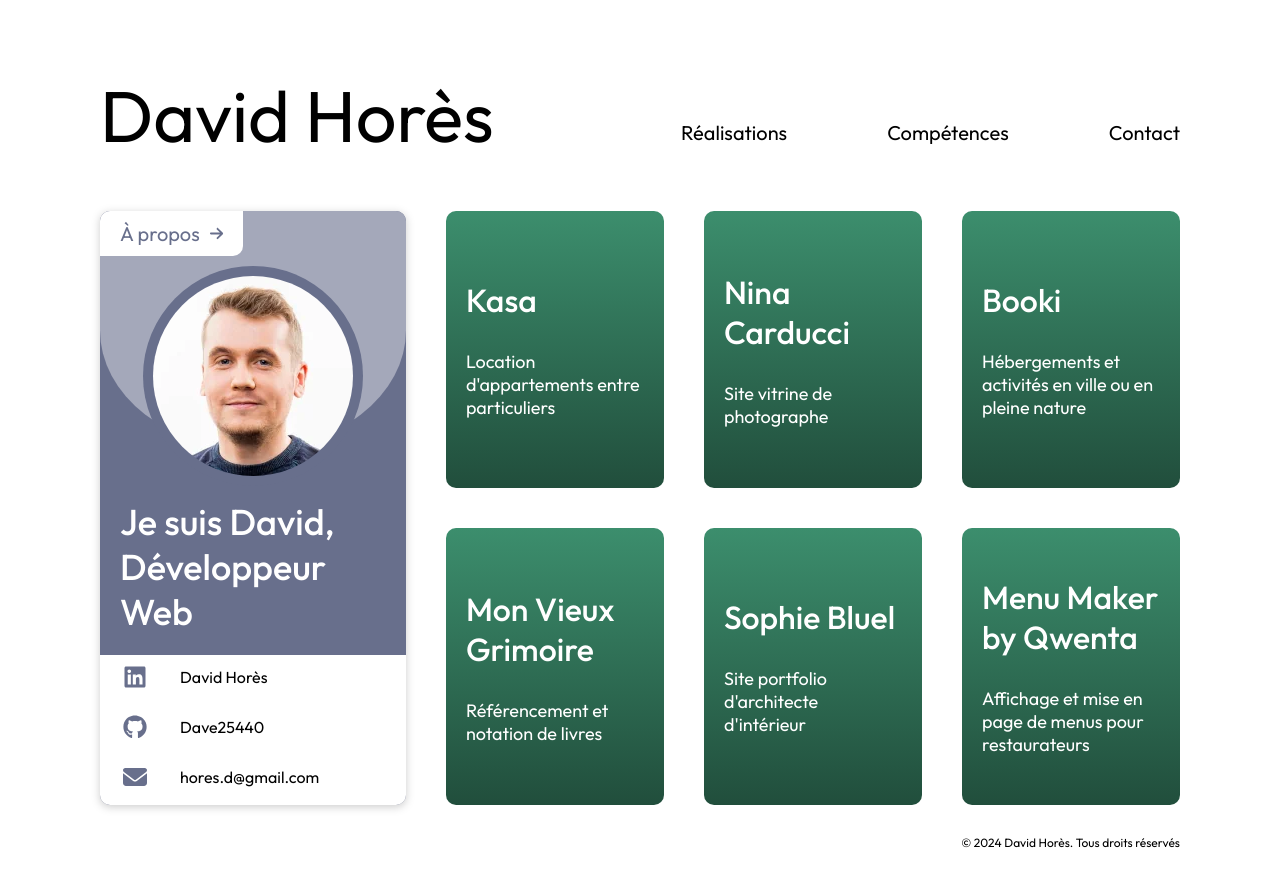
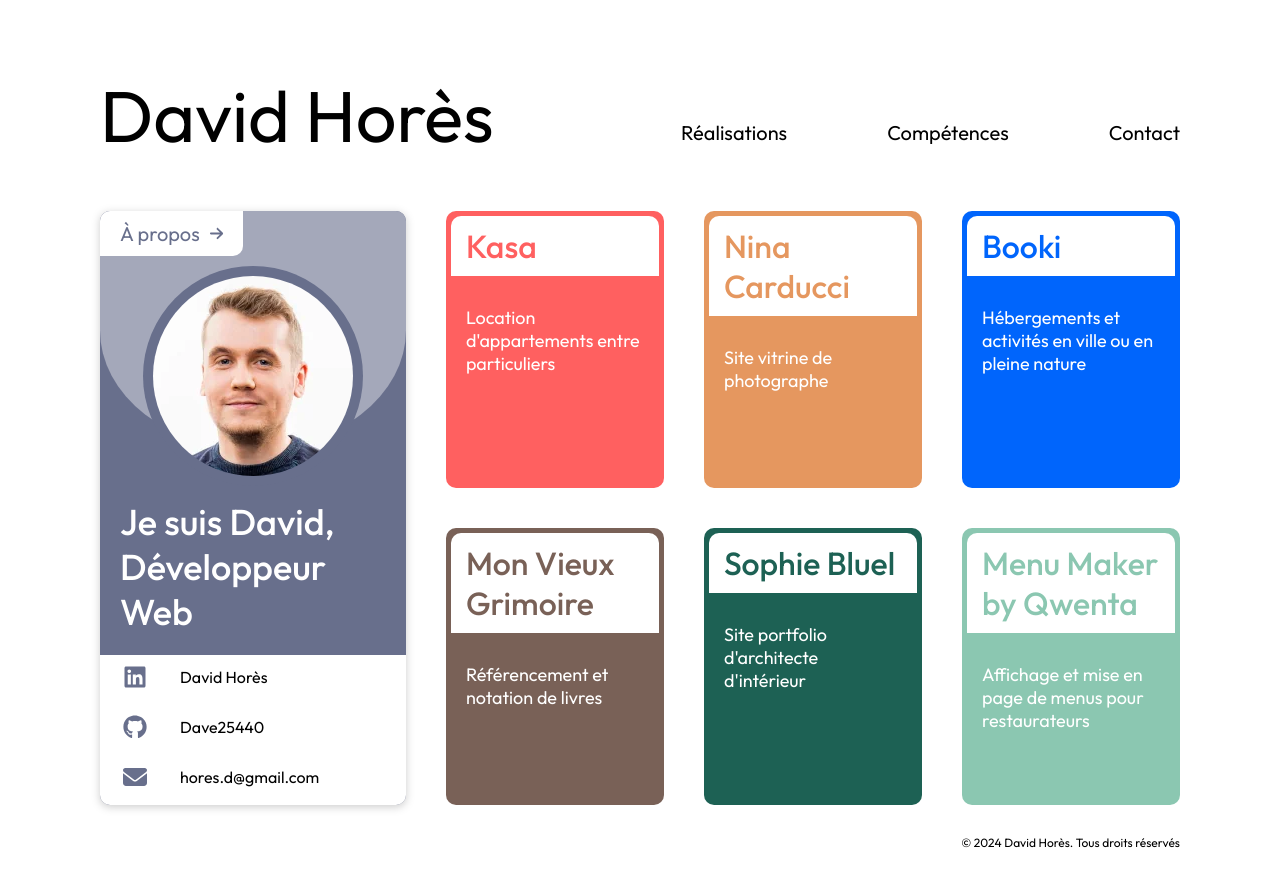
Before and after one commit to Dave25440/david-hores-portfolio, a React (Create React App) app: page /david-hores-portfolio/realisations in a window 1280 px wide. Shown: the top 886 px of the page. Built offline with nearby package versions, Linux system fonts and the light colour scheme.

Commit message:
Add background field to projects file, add background prop to Card and update Card style and Home

```diff
--- a/src/components/Card/Card.module.scss
+++ b/src/components/Card/Card.module.scss
@@ -3,21 +3,24 @@
 @use "../../styles/_variables";
 
 .card {
-    background: linear-gradient(#3c8e6d, #214e3c);
     animation: zoomIn 0.4s;
-    @include mixins.card-style(0 20px);
-    @include mixins.column-flexbox(center);
+    @include mixins.card-style(5px);
+    @include mixins.column-flexbox(space-between);
 
     &:hover {
         @include mixins.card-transition;
     }
 
     &__title {
-        @include mixins.text-style(variables.$color-background, 2rem, 500);
+        background-color: variables.$color-background;
+        border-radius: 10px 10px 0 0;
+        padding: 10px 15px;
+        @include mixins.text-style(variables.$color-content, 2rem, 500);
     }
 
     &__subtitle {
         margin-top: 30px;
+        padding: 0 15px;
         @include mixins.text-style(variables.$color-background, 1.125rem, 400);
     }
 }
--- a/src/components/Card/index.jsx
+++ b/src/components/Card/index.jsx
@@ -1,7 +1,7 @@
 import { Link } from "react-router-dom";
 import styles from "./Card.module.scss";
 
-const Card = ({ id, title, subtitle }) => {
+const Card = ({ id, background, title, subtitle }) => {
     return (
         <Link
             to={
@@ -10,9 +10,15 @@ const Card = ({ id, title, subtitle }) => {
                     : `/david-hores-portfolio/formation`
             }
             className={styles.card}
+            style={{ backgroundColor: background }}
         >
             <article>
-                <h3 className={styles.card__title}>{title}</h3>
+                <h3
+                    className={styles.card__title}
+                    style={{ color: background }}
+                >
+                    {title}
+                </h3>
                 <p className={styles.card__subtitle}>{subtitle}</p>
             </article>
         </Link>
--- a/src/data/projects.json
+++ b/src/data/projects.json
@@ -3,6 +3,8 @@
         "id": "p5-kasa",
         "title": "Kasa",
         "subtitle": "Location d'appartements entre particuliers",
+        "background": "#ff6060",
+        "logo": "Logo",
         "links": [
             {
                 "title": "Démo du site",
@@ -21,7 +23,6 @@
             }
         ],
         "summary": "Lorem ipsum dolor sit amet, consectetur adipiscing elit.",
-        "logo": "Logo",
         "description": "Lorem ipsum dolor sit amet, consectetur adipiscing elit.",
         "skills": [
             "Lorem ipsum dolor sit amet, consectetur adipiscing elit.",
@@ -34,6 +35,8 @@
         "id": "p4-nina-carducci",
         "title": "Nina Carducci",
         "subtitle": "Site vitrine de photographe",
+        "background": "#e5975f",
+        "logo": "Logo",
         "links": [
             {
                 "title": "Démo du site",
@@ -52,7 +55,6 @@
             }
         ],
         "summary": "Lorem ipsum dolor sit amet, consectetur adipiscing elit.",
-        "logo": "Logo",
         "description": "Lorem ipsum dolor sit amet, consectetur adipiscing elit.",
         "skills": [
             "Lorem ipsum dolor sit amet, consectetur adipiscing elit.",
@@ -65,6 +67,8 @@
         "id": "p2-booki",
         "title": "Booki",
         "subtitle": "Hébergements et activités en ville ou en pleine nature",
+        "background": "#0065fc",
+        "logo": "Logo",
         "links": [
             {
                 "title": "Démo du site",
@@ -83,7 +87,6 @@
             }
         ],
         "summary": "Lorem ipsum dolor sit amet, consectetur adipiscing elit.",
-        "logo": "Logo",
         "description": "Lorem ipsum dolor sit amet, consectetur adipiscing elit.",
         "skills": [
             "Lorem ipsum dolor sit amet, consectetur adipiscing elit.",
@@ -96,6 +99,8 @@
         "id": "p6-mon-vieux-grimoire",
         "title": "Mon Vieux Grimoire",
         "subtitle": "Référencement et notation de livres",
+        "background": "#796157",
+        "logo": "Logo",
         "links": [
             {
                 "title": "Dépôt du code source",
@@ -109,7 +114,6 @@
             }
         ],
         "summary": "Lorem ipsum dolor sit amet, consectetur adipiscing elit.",
-        "logo": "Logo",
         "description": "Lorem ipsum dolor sit amet, consectetur adipiscing elit.",
         "skills": [
             "Lorem ipsum dolor sit amet, consectetur adipiscing elit.",
@@ -122,6 +126,8 @@
         "id": "p3-sophie-bluel",
         "title": "Sophie Bluel",
         "subtitle": "Site portfolio d'architecte d'intérieur",
+        "background": "#1d6154",
+        "logo": "Logo",
         "links": [
             {
                 "title": "Dépôt du code source",
@@ -135,7 +141,6 @@
             }
         ],
         "summary": "Lorem ipsum dolor sit amet, consectetur adipiscing elit.",
-        "logo": "Logo",
         "description": "Lorem ipsum dolor sit amet, consectetur adipiscing elit.",
         "skills": [
             "Lorem ipsum dolor sit amet, consectetur adipiscing elit.",
@@ -148,6 +153,8 @@
         "id": "p7-menu-maker-by-qwenta",
         "title": "Menu Maker by Qwenta",
         "subtitle": "Affichage et mise en page de menus pour restaurateurs",
+        "background": "#8bc7b1",
+        "logo": "Logo",
         "links": [
             {
                 "title": "Spécifications techniques",
@@ -166,7 +173,6 @@
             }
         ],
         "summary": "Lorem ipsum dolor sit amet, consectetur adipiscing elit.",
-        "logo": "Logo",
         "description": "Lorem ipsum dolor sit amet, consectetur adipiscing elit.",
         "skills": [
             "Lorem ipsum dolor sit amet, consectetur adipiscing elit.",
--- a/src/pages/Home/index.jsx
+++ b/src/pages/Home/index.jsx
@@ -30,6 +30,7 @@ const Home = () => {
             </div>
             <div className={styles.home__bottom}>
                 <Card
+                    background="#3c8e6d"
                     title="Formation"
                     subtitle={
                         <>
```
